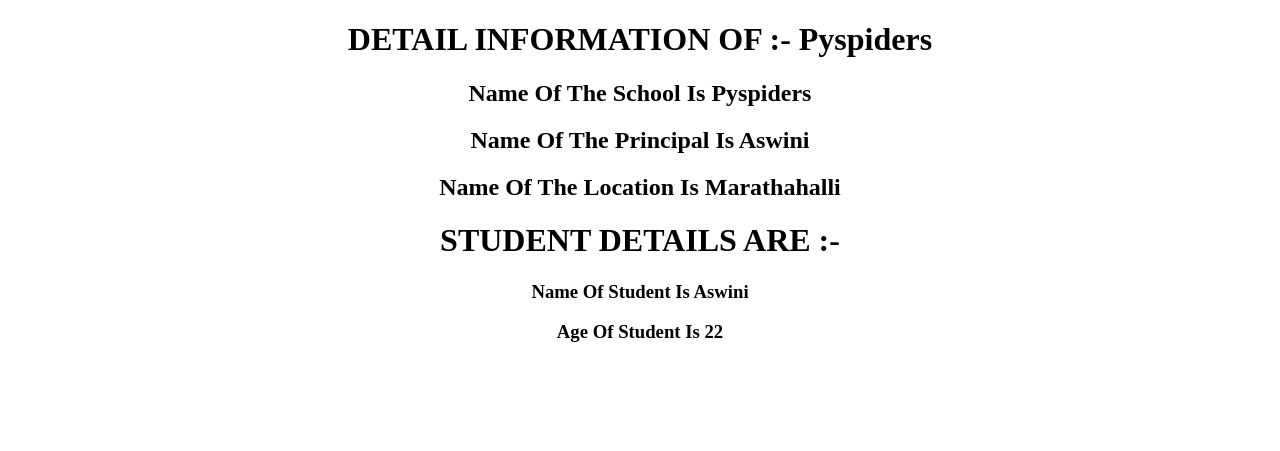
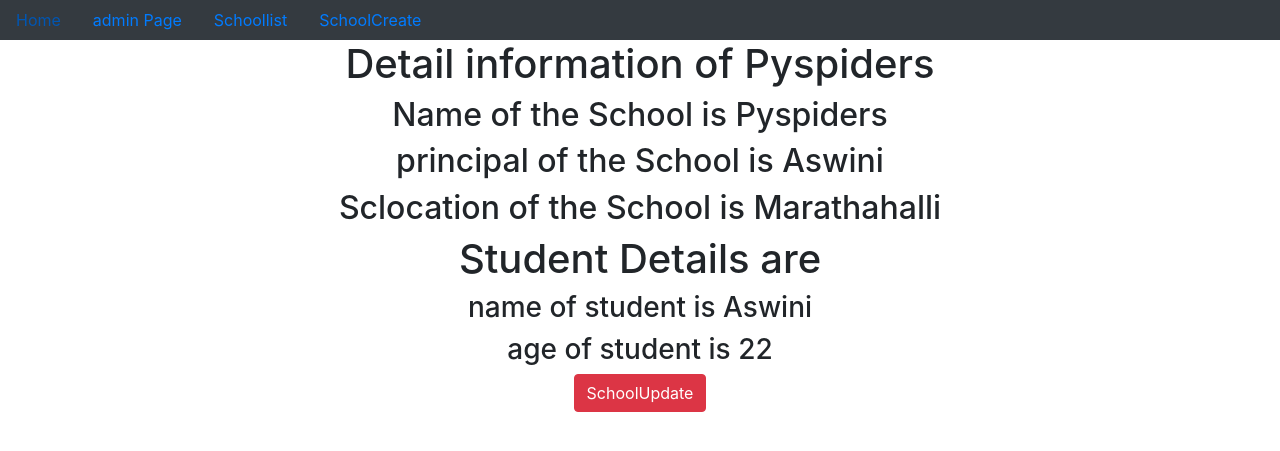
Before and after one commit to KirtiMutkundu/ListView_And_DetailView, a Django app: page /1/ in a window 1280 px wide. Shown: the top 451 px of the page. Run offline with Django 5.2, Linux system fonts and the light colour scheme; data comes from the database, SQL or seed files in the repository; both versions use the stored data as it was after the commit.

Commit message:
first commit

```diff
--- a/app/views.py
+++ b/app/views.py
@@ -1,9 +1,12 @@
 from django.shortcuts import render
 from app.models import *
-from django.views.generic import ListView,DetailView
+from django.views.generic import TemplateView,ListView,DetailView,CreateView,UpdateView
 from django.http import HttpResponse
 
 # Create your views here.
+
+class Home(TemplateView):
+    template_name='app/Home.html'
 
 class Schoollist(ListView):
     model=School
@@ -19,3 +22,12 @@ def wish(request,n):
 class SchoolDetail(DetailView):
     model=School
     context_object_name='schoolobject'
+
+class SchoolCreate(CreateView):
+    model=School
+    fields='__all__'
+
+
+class SchoolUpdate(UpdateView):
+    model=School
+    fields='__all__'
--- a/project37/urls.py
+++ b/project37/urls.py
@@ -18,9 +18,13 @@ from django.contrib import admin
 from django.urls import path,re_path
 from app.views import *
 urlpatterns = [
+    path('Home/',Home.as_view(),name='Home'),
+
     path('admin/', admin.site.urls),
     path('Schoollist/',Schoollist.as_view(),name='Schoollist'),
     path('wish/<n>/',wish,name='wish'),
+    path('SchoolCreate/',SchoolCreate.as_view(),name='SchoolCreate'),
 
+    re_path('^update/(?P<pk>\d+)/',SchoolUpdate.as_view(),name='SchoolUpdate'),
     re_path('(?P<pk>\d+)/',SchoolDetail.as_view(),name='detail'),
 ]
--- /dev/null
+++ b/templates/app/dummy.html
@@ -0,0 +1,44 @@
+<!doctype html>
+<html lang="en">
+  <head>
+    <!-- Required meta tags -->
+    <meta charset="utf-8">
+    <meta name="viewport" content="width=device-width, initial-scale=1, shrink-to-fit=no">
+
+    <!-- Bootstrap CSS -->
+    <link rel="stylesheet" href="https://cdn.jsdelivr.net/npm/bootstrap@4.6.2/dist/css/bootstrap.min.css" integrity="sha384-xOolHFLEh07PJGoPkLv1IbcEPTNtaed2xpHsD9ESMhqIYd0nLMwNLD69Npy4HI+N" crossorigin="anonymous">
+
+    {% block title %}
+        <title>Hello, world!</title>
+    {% endblock %}
+  </head>
+  <body>
+
+    <nav class="nav bg-dark">
+
+        <a href="{% url 'Home' %}" class="nav-link">Home</a>
+
+        <a href="{% url 'admin:index' %}" class="nav-link">admin Page</a>
+
+        <a href="{% url 'Schoollist' %}" class="nav-link">Schoollist</a>
+        <a href="{% url 'SchoolCreate' %}" class="nav-link">SchoolCreate</a>
+    </nav>
+
+
+
+    <!-- Optional JavaScript; choose one of the two! -->
+
+    <!-- Option 1: jQuery and Bootstrap Bundle (includes Popper) -->
+    <script src="https://cdn.jsdelivr.net/npm/jquery@3.5.1/dist/jquery.slim.min.js" integrity="sha384-DfXdz2htPH0lsSSs5nCTpuj/zy4C+OGpamoFVy38MVBnE+IbbVYUew+OrCXaRkfj" crossorigin="anonymous"></script>
+    <script src="https://cdn.jsdelivr.net/npm/bootstrap@4.6.2/dist/js/bootstrap.bundle.min.js" integrity="sha384-Fy6S3B9q64WdZWQUiU+q4/2Lc9npb8tCaSX9FK7E8HnRr0Jz8D6OP9dO5Vg3Q9ct" crossorigin="anonymous"></script>
+
+    <!-- Option 2: Separate Popper and Bootstrap JS -->
+    <!--
+    <script src="https://cdn.jsdelivr.net/npm/jquery@3.5.1/dist/jquery.slim.min.js" integrity="sha384-DfXdz2htPH0lsSSs5nCTpuj/zy4C+OGpamoFVy38MVBnE+IbbVYUew+OrCXaRkfj" crossorigin="anonymous"></script>
+    <script src="https://cdn.jsdelivr.net/npm/popper.js@1.16.1/dist/umd/popper.min.js" integrity="sha384-9/reFTGAW83EW2RDu2S0VKaIzap3H66lZH81PoYlFhbGU+6BZp6G7niu735Sk7lN" crossorigin="anonymous"></script>
+    <script src="https://cdn.jsdelivr.net/npm/bootstrap@4.6.2/dist/js/bootstrap.min.js" integrity="sha384-+sLIOodYLS7CIrQpBjl+C7nPvqq+FbNUBDunl/OZv93DB7Ln/533i8e/mZXLi/P+" crossorigin="anonymous"></script>
+    -->
+    {% block body_block %}
+    {% endblock %}
+  </body>
+</html>
--- a/templates/app/school_detail.html
+++ b/templates/app/school_detail.html
@@ -1,22 +1,31 @@
-<!DOCTYPE html>
-<html lang="en">
-<head>
-    <meta charset="UTF-8">
-    <meta name="viewport" content="width=, initial-scale=1.0">
-    <title>Document</title>
-</head>
-<body>
-    <center>
-        <h1>DETAIL INFORMATION OF :- {{schoolobject}}</h1>
-        <h2>Name Of The School Is {{schoolobject.sname}}</h2>
-        <h2>Name Of The Principal Is {{schoolobject.sprincipal}}</h2>
-        <h2>Name Of The Location Is {{schoolobject.slocation}}</h2>
+{% extends 'app/dummy.html' %}
 
-        <h1>STUDENT DETAILS ARE :-</h1>
-        {% for sto in schoolobject.students.all %}
-        <h3>Name Of Student Is {{sto.stname}}</h3>
-        <h3>Age Of Student Is {{sto.stage}}</h3>
-        {% endfor %}
-    </center>
-</body>
-</html>
+
+{% block title %}
+<title>Home</title>
+{% endblock %}
+
+
+
+{% block body_block %}
+<center>
+    <h1>Detail information of {{schoolobject}}</h1>
+    <h2>Name of the School is {{schoolobject.sname}}</h2>
+
+    <h2>principal of the School is {{schoolobject.sprincipal}}</h2>
+    <h2>Sclocation of the School is {{schoolobject.slocation}}</h2>
+
+<h1>Student Details are</h1>
+
+{% for sto in schoolobject.students.all %}
+        <h3>name of student is {{sto.stname}}</h3>
+
+        <h3>age of student is {{sto.stage}}</h3>
+{% endfor %}
+
+
+
+<a href="{% url 'SchoolUpdate' pk=schoolobject.pk %}" class="btn btn-danger">SchoolUpdate</a>
+</center>
+
+{% endblock %}
```
Also changed, not shown: templates/app/Home.html (added, +12 -0 lines), templates/app/school_form.html (added, +35 -0 lines), templates/app/school_list.html (+11 -11 lines), db.sqlite3.
